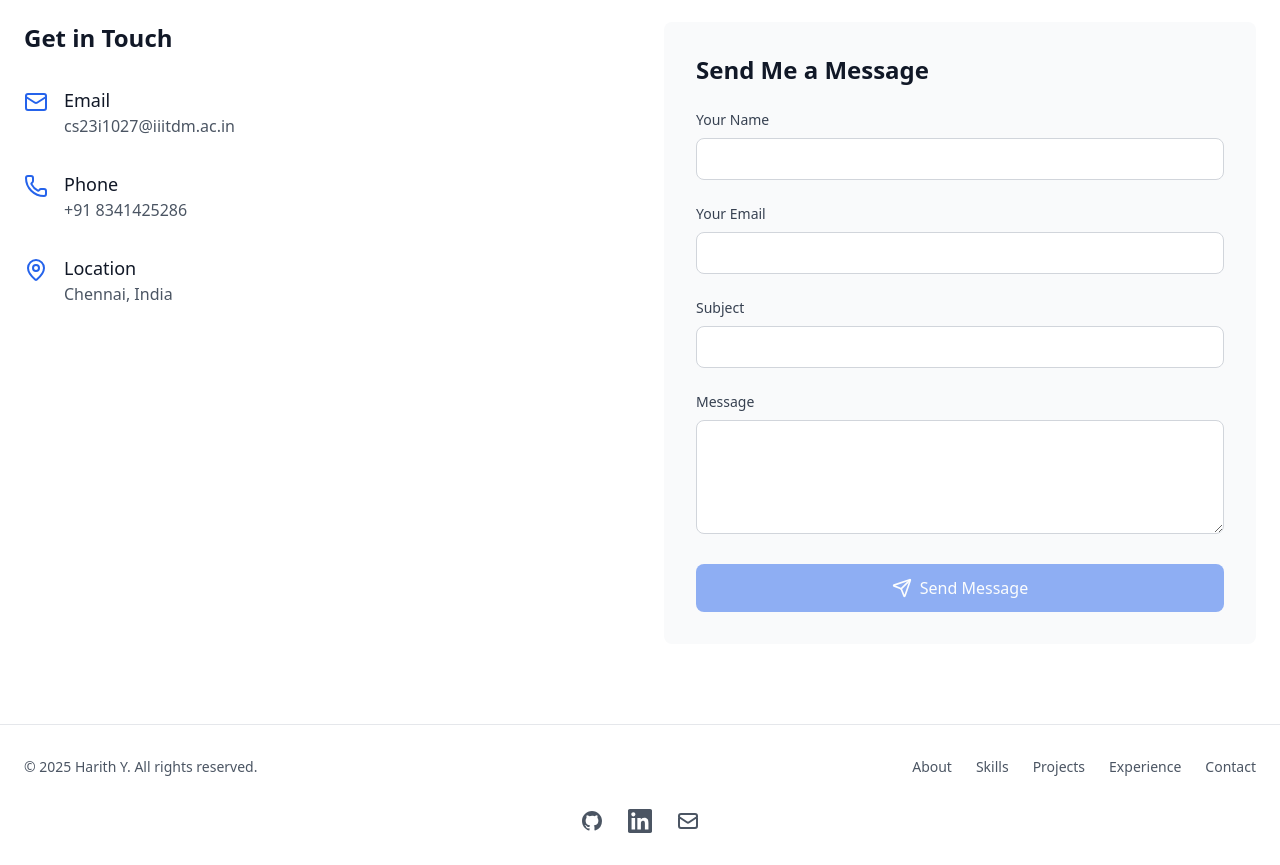
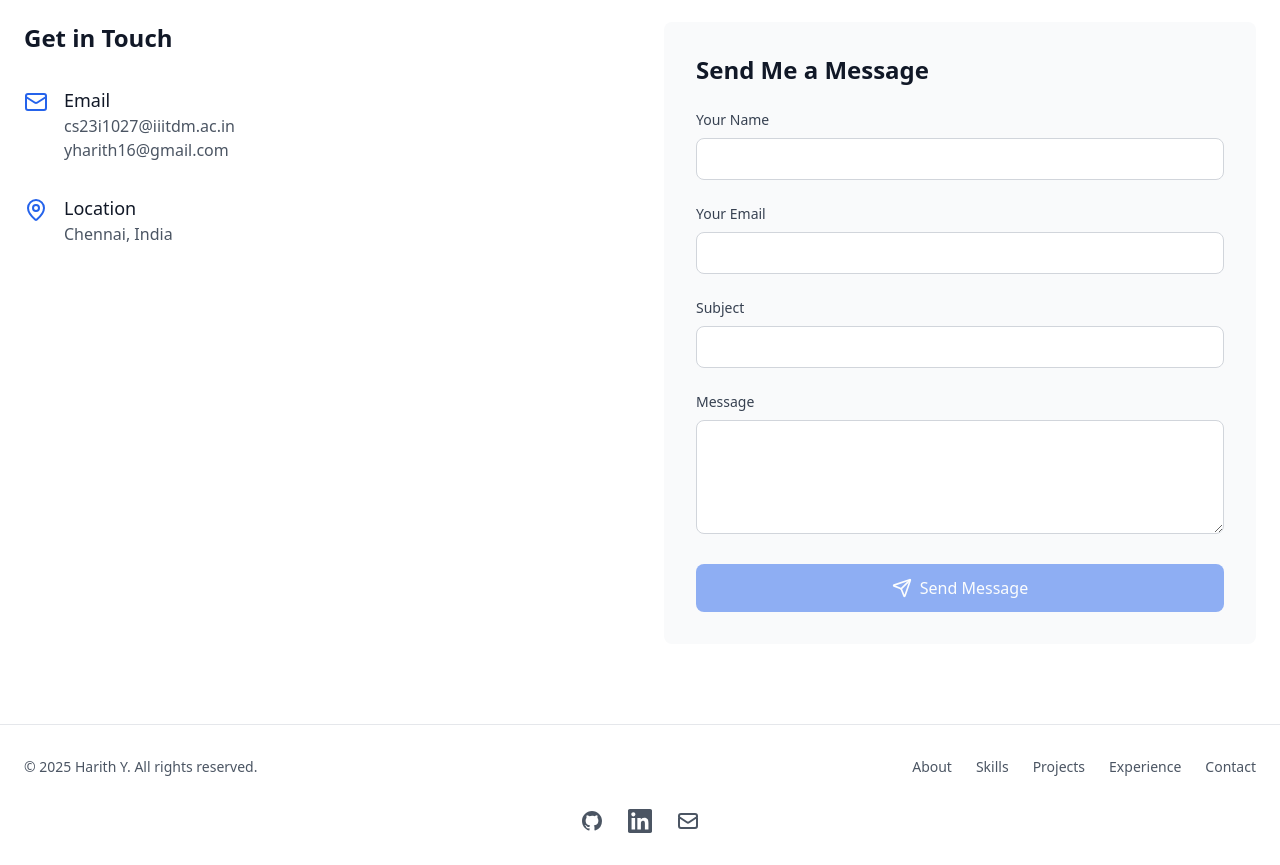
Before and after one commit to Harith-Y/portfolio, a React (Vite) app: page / in a window 1280 px wide. Shown: the part 5240-6105 px from the top of the page. Built offline with nearby package versions, Linux system fonts and the light colour scheme; no server answers.

Commit message:
fix: update contact information in Contact component

```diff
--- a/src/components/Contact.tsx
+++ b/src/components/Contact.tsx
@@ -200,14 +200,7 @@
               <div>
                 <h4 className="text-lg font-medium text-gray-900 dark:text-white">Email</h4>
                 <p className="text-gray-600 dark:text-gray-300">cs23i1027@iiitdm.ac.in</p>
-              </div>
-            </div>
-
-            <div className="flex items-start space-x-4">
-              <Phone className="w-6 h-6 text-blue-600 dark:text-blue-400 mt-1" />
-              <div>
-                <h4 className="text-lg font-medium text-gray-900 dark:text-white">Phone</h4>
-                <p className="text-gray-600 dark:text-gray-300">+91 8341425286</p>
+                <p className="text-gray-600 dark:text-gray-300">yharith16@gmail.com</p>
               </div>
             </div>
 
```
